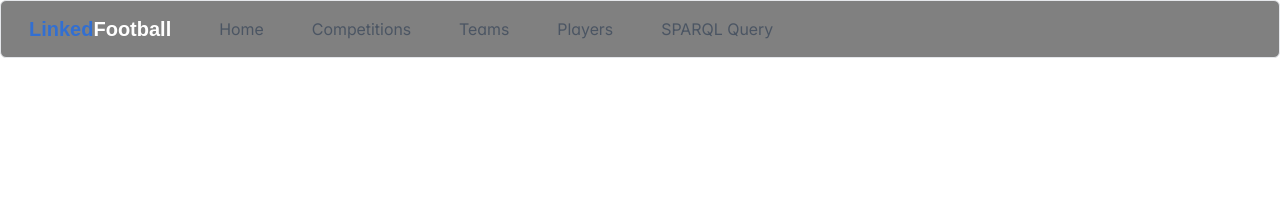
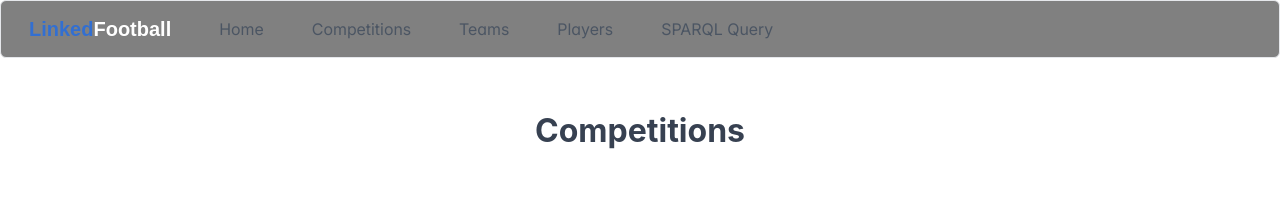
Before and after one commit to afonsom1719/LinkedFootball, a React (Create React App) app in the folder LinkedFootball-UI/linked-football/: page / in a window 1280 px wide. Shown: the top 201 px of the page. Built offline with nearby package versions, Linux system fonts and the light colour scheme; no server answers.

Commit message:
Competitions logo fixed

```diff
--- a/LinkedFootball-UI/linked-football/src/components/competitionComponent.js
+++ b/LinkedFootball-UI/linked-football/src/components/competitionComponent.js
@@ -27,7 +27,7 @@ const CompetitionComponent = () => {
   return (
     <div className="competitions">
       <header>
-        <h1>Competitions</h1>
+        <h1 style={{ color: '#374151', fontWeight: 700 }}>Competitions</h1>
         <p>Explore football competitions and their details.</p>
       </header>
       <main>
```
